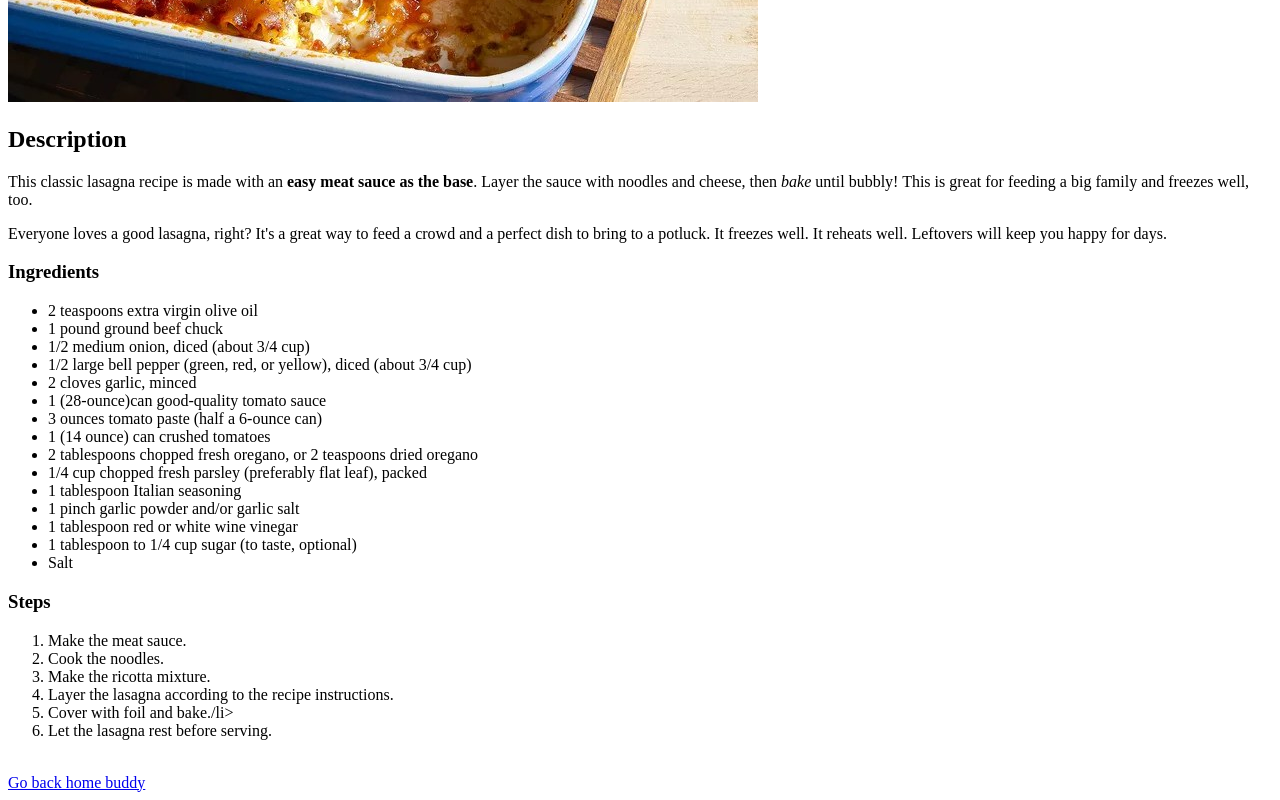
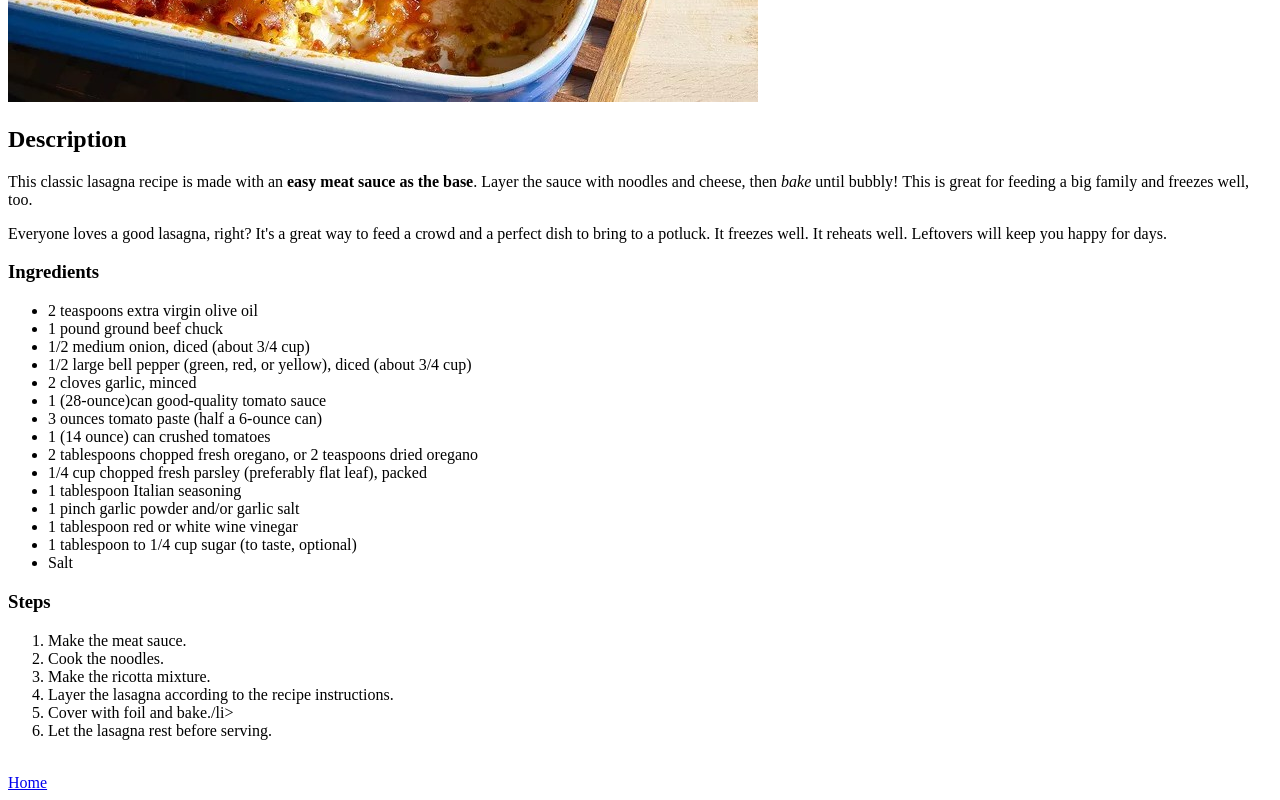
Before and after one commit to JosephDev000/odin-recipes, a plain HTML site: page recipes/lasagna.html in a window 1280 px wide. Shown: the part 541-1341 px from the top of the page. Drawn offline with Linux system fonts and the light colour scheme.

Commit message:
Add home button at the end of the page
Users wouldn't be able to return back to the homepage without the Home button

```diff
--- a/recipes/lasagna.html
+++ b/recipes/lasagna.html
@@ -43,6 +43,6 @@
                 </ol>
 
             <br>
-            <a href="../index.html">Go back home buddy</a>
+            <a href="../index.html">Home</a>
     </body>
 </html>
```
